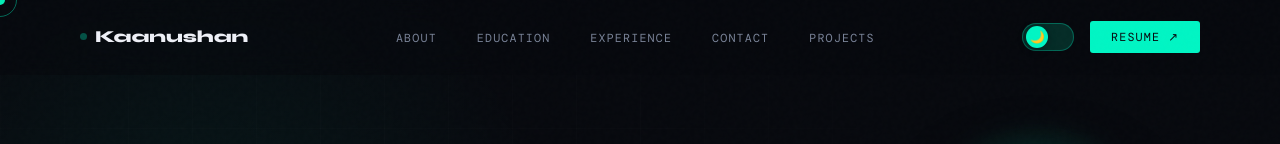
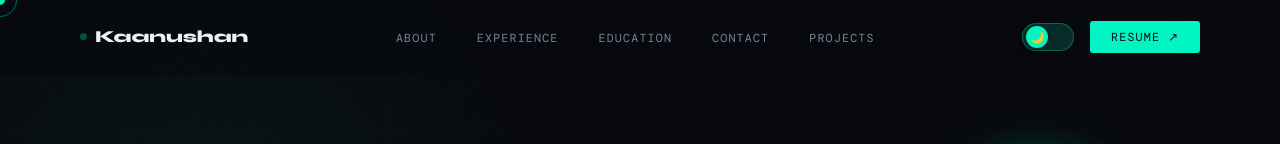
Before and after one commit to Kaanu0824/SK_Portfolio, a React (Create React App) app: page / in a window 1280 px wide. Shown: the top 144 px of the page. Built offline with nearby package versions, Linux system fonts and the light colour scheme; a web font is replaced by a local one.

Commit message:
Navbar Updated

```diff
--- a/src/components/Navbar/Navbar.jsx
+++ b/src/components/Navbar/Navbar.jsx
@@ -5,8 +5,8 @@ import './Navbar.css';
 
 const navLinks = [
   { href: '#about',      label: 'About' },
+    { href: '#experience', label: 'Experience' },
   { href: '#education',  label: 'Education' },
-  { href: '#experience', label: 'Experience' },
   { href: '#contact',    label: 'Contact' },
   { href: '#projects', label: 'Projects' },
 ];
```
